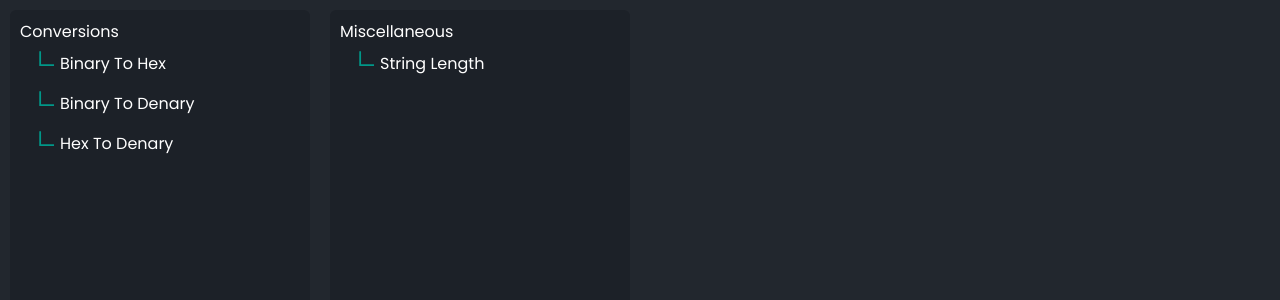
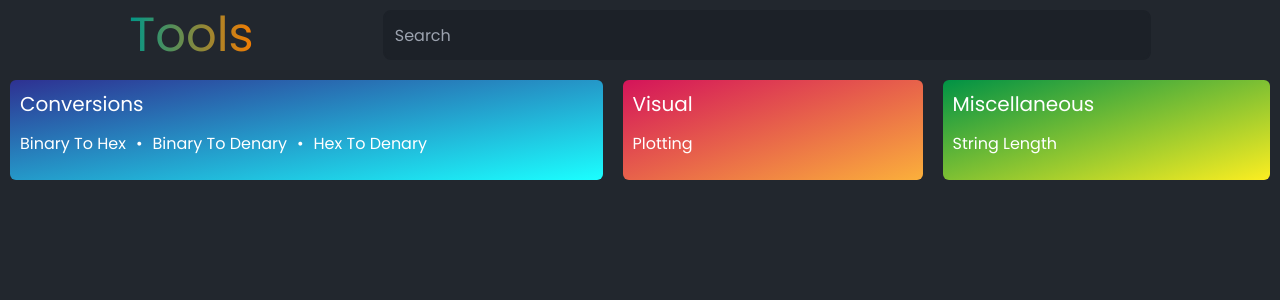
Before and after one commit to Ogwen123/tools-site, a React (Vite) app: page / in a window 1280 px wide. Shown: the top 300 px of the page. Built offline with nearby package versions, Linux system fonts and the light colour scheme.

Commit message:
revamped home page

```diff
--- a/src/App.tsx
+++ b/src/App.tsx
@@ -1,6 +1,7 @@
 //import React from 'react'
 import { Outlet, useOutletContext } from 'react-router-dom'
 import { ToolObject } from './global/types'
+
 
 export const tools: ToolObject = {
     conversions: {
@@ -29,7 +30,7 @@ export const tools: ToolObject = {
                 show: false
             }
         },
-        show: false
+        show: true
     },
     misc: {
         name: "Miscellaneous",
--- a/src/components/routes/Home.tsx
+++ b/src/components/routes/Home.tsx
@@ -1,23 +1,95 @@
-//import React from 'react'
+import React from 'react'
 import { useTools } from '../../App'
 import { NavLink } from 'react-router-dom'
 
 const Home = () => {
 
+    const GRADIENT_COUNT = 5
+
     const { tools } = useTools()
 
+    const [search, setSearch] = React.useState<string>("")
+
     return (
-        <div className='flex flex-row min-h-[100vh]'>
+        <div className='min-h-[100vh] flex flex-col items-center'>
+            <div className='w-full flex flex-row items-center justify-evenly'>
+                <div className='text-5xl bg-gradient-to-r from-main to-secondary inline-block text-transparent bg-clip-text'>Tools</div>
+                <input
+                    type="text"
+                    className='form-input h-[50px] w-3/5 my-[10px]'
+                    placeholder='Search'
+                    value={search}
+                    onChange={(e) => {
+                        setSearch(e.target.value)
+                    }}
+                ></input>
+            </div>
+            <div className='flex flex-row flex-wrap w-full'>
                 {
                     Object.keys(tools).map((categoryKey, index) => {
                         const category = tools[categoryKey]
                         if (category.show !== undefined && category.show === false) {
                             return (<div key={index}></div>)
                         }
+
+                        const formattedSearch = search.toLowerCase().replace(/ /g, "_")
+                        let show = false
+
+                        if (search !== "") {
+                            const categoryTools = Object.keys(category.tools)
+
+                            for (let i of categoryTools) {
+                                const formattedSearch = search.toLowerCase().replace(/ /g, "_")
+
+                                if (i.includes(formattedSearch)) {
+                                    show = true
+                                }
+                            }
+
+                            if (categoryKey.includes(formattedSearch)) {
+                                show = true
+                            }
+                        } else {
+                            show = true
+                        }
+
+                        console.log(categoryKey + " " + show)
+
                         return (
-                        <div key={index} className='rounded-md p-[10px] m-[10px] bg-bgdark min-w-[calc(25%-20px)] h-[300px]'>
-                            {category.name}
-                            <div className='flex flex-row'>
+                            <div key={index} className={'flex flex-col flex-grow rounded-md p-[10px] min-w-[300px] m-[10px] h-[100px]' + (show ? " " : " opacity-15 ") + (index % GRADIENT_COUNT === 0 ? "gradient-0" : index % GRADIENT_COUNT === 1 ? "gradient-1" : index % GRADIENT_COUNT === 2 ? "gradient-2" : index % GRADIENT_COUNT === 3 ? "gradient-3" : "gradient-4")}>
+                                <div className='text-xl'>{category.name}</div>
+                                <div className='flex flex-row items-center flex-grow'>
+                                    {Object.keys(category.tools).map((toolKey, _index) => {
+                                        const tool = category.tools[toolKey]
+                                        return (
+                                            <div key={_index} className='flex flex-row'>
+                                                {show ?
+                                                    <NavLink to={tool.link} className="hover:underline">{tool.name}</NavLink>
+                                                    :
+                                                    <div>{tool.name}</div>
+                                                }
+                                                {
+                                                    _index !== Object.keys(category.tools).length - 1 &&
+                                                    <div className='mx-[10px]'>
+                                                        •
+                                                    </div>
+                                                }
+                                            </div>
+                                        )
+                                    })}
+                                </div>
+                            </div>
+                        )
+                    })
+                }
+            </div>
+        </div>
+    )
+}
+
+export default Home
+
+/*
 <div>
     {
         Object.keys(category.tools).map((toolKey, index) => {
@@ -57,13 +129,4 @@ const Home = () => {
         })
     }
 </div>
-                            </div>
-                        </div>
-                    )
-                })
-            }
-        </div>
-    )
-}
-
-export default Home
+*/
--- a/src/components/routes/Length.tsx
+++ b/src/components/routes/Length.tsx
@@ -11,7 +11,7 @@ const Length = () => {
     return (
         <div className="w-full flex flex-row h-full">
             <div className="w-[calc(25%-5px)] flex flex-col mr-[5px]">
-                <div className="bg-bgdark rounded-md p-[5px] shrink">
+                <div className="bg-bgdark rounded-md p-[10px] shrink">
                     <div>
                         <div className="text-lg">Count Specific String</div>
                         <input
@@ -27,6 +27,7 @@ const Length = () => {
                     <hr className="border-hr my-[5px]" />
                     <div>
                         <div className="text-lg">Regex Matching</div>
+                        WIP
                     </div>
                 </div>
             </div>
@@ -41,7 +42,7 @@ const Length = () => {
                 >
 
                 </textarea>
-                <div className="w-full my-[5px] bg-bgdark rounded-lg p-[5px] flex flex-row">
+                <div className="w-full my-[5px] bg-bgdark rounded-lg p-[10px] flex flex-row">
                     <div className="flex flex-row items-end mr-[40px]">
                         <div className="text-2xl text-mainlight">{wordCount(string)}</div>
                         <div className="mb-[2px]">&nbsp;Words</div>
--- a/src/index.css
+++ b/src/index.css
@@ -33,4 +33,26 @@ body {
     .action-button {
         @apply bg-bg rounded-lg h-full w-[60px] fc mr-[10px]
     }
+
+    .gradient-0 {
+        @apply bg-gradient-to-br from-[#2E3192] to-[#1BFFFF]
+    }
+
+    .gradient-1 {
+        @apply bg-gradient-to-br from-[#D4145A] to-[#FBB03B]
+    }
+
+    .gradient-2 {
+        @apply bg-gradient-to-br from-[#009245] to-[#FCEE21]
+    }
+
+    .gradient-3 {
+        @apply bg-gradient-to-br from-[#662D8C] to-[#ED1E79]
+    }
+
+    .gradient-4 {
+        @apply bg-gradient-to-br from-[#D8B5FF] to-[#1EAE98]
+    }
+
+
 }
```
Lines whose indentation alone changed are shown as unchanged.
